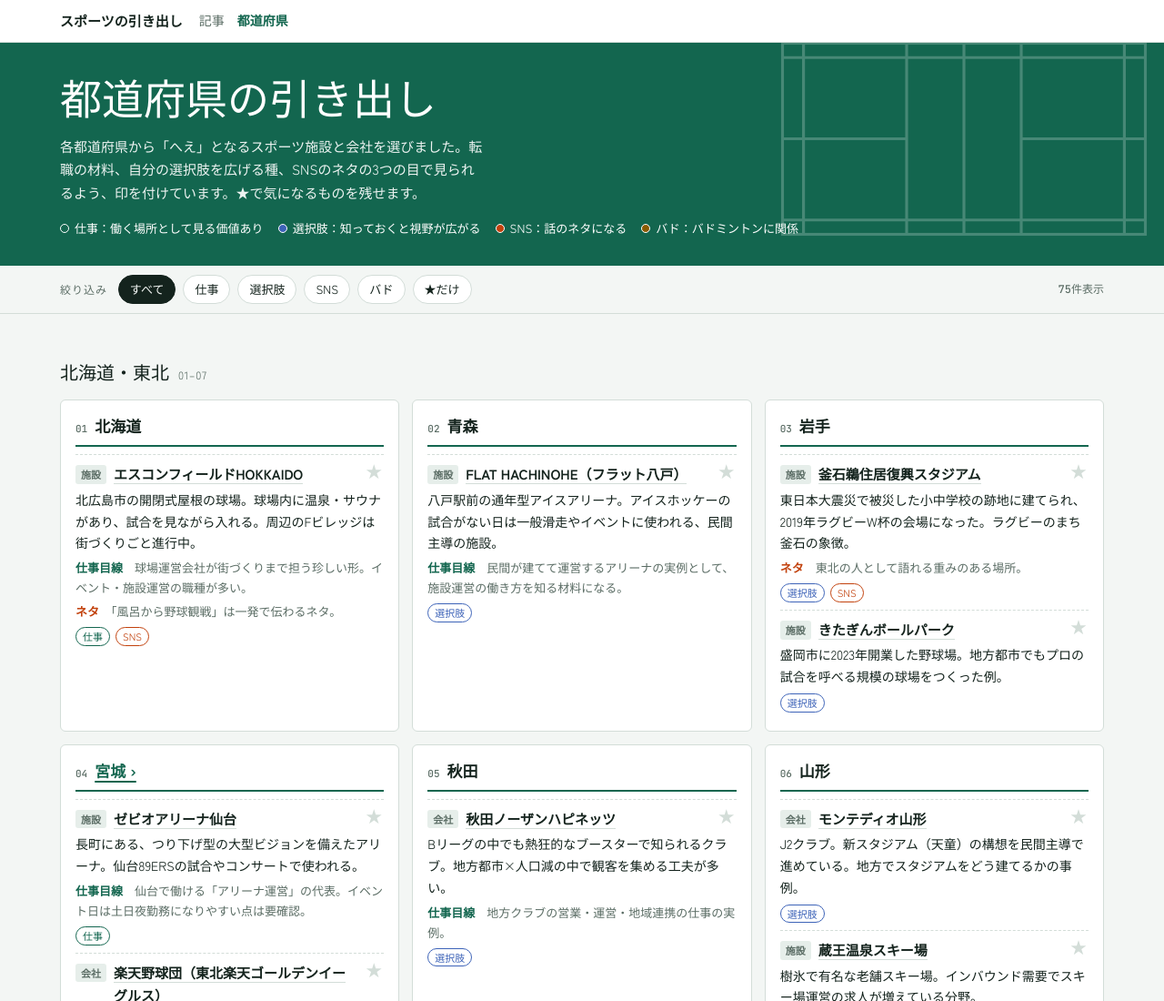
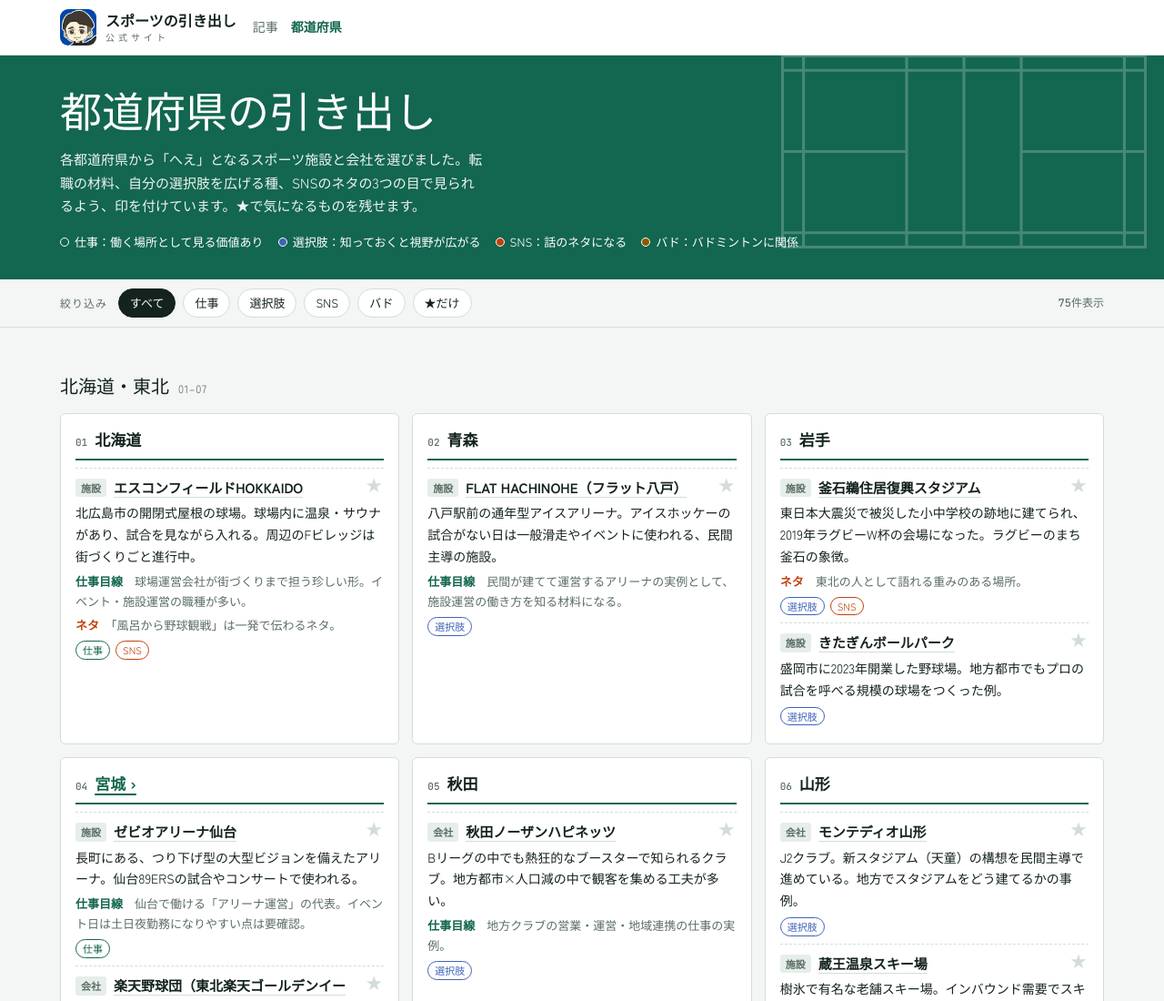
Before and after one commit to zuomuxiongda969-crypto/sports-hikidashi, a plain HTML site: page prefectures.html in a window 1280 px wide. Shown: the top 1100 px of the page at 91% size. Drawn offline with Linux system fonts and the light colour scheme; a web font is replaced by a local one.

Commit message:
ロゴ(キャラクターのアイコン+名前+公式サイト)とファビコンを追加
Co-Authored-By: Claude Opus 5.5 <noreply@anthropic.com>

```diff
--- a/prefectures.html
+++ b/prefectures.html
@@ -3,6 +3,8 @@
 <meta charset="utf-8">
 <meta name="viewport" content="width=device-width, initial-scale=1, viewport-fit=cover">
 <title>都道府県の引き出し</title>
+<link rel="icon" type="image/png" href="img/favicon-64.png">
+<link rel="apple-touch-icon" href="img/apple-touch-icon.png">
 <meta name="claude:viewport-fit-sides" content="cover">
 <link rel="preconnect" href="https://fonts.googleapis.com">
 <link rel="stylesheet" href="https://fonts.googleapis.com/css2?family=Dela+Gothic+One&family=Zen+Kaku+Gothic+New:wght@400;500;700&family=JetBrains+Mono:wght@500&display=swap">
@@ -33,7 +35,9 @@ body{margin:0;background:var(--bg);color:var(--fg);font-family:var(--f-body);fon
 img{max-width:100%} [hidden]{display:none!important}
 .site{background:var(--surface);border-bottom:1px solid var(--line)}
 .site .wrap{display:flex;flex-wrap:wrap;align-items:center;gap:6px 18px;padding-block:10px}
-.site .home{font-weight:700;color:var(--fg);text-decoration:none;font-size:15px}
+.site .home{display:flex;align-items:center;gap:10px;font-weight:700;color:var(--fg);text-decoration:none;font-size:16px;line-height:1.2}
+.site .home img{width:40px;height:40px;border-radius:9px;flex:none}
+.site .home small{display:block;font-size:10px;font-weight:500;letter-spacing:.4em;color:var(--muted);margin-top:2px}
 .site nav{display:flex;gap:14px;font-size:14px}
 .site nav a{color:var(--muted);text-decoration:none}
 .site nav a[aria-current="page"]{color:var(--court);font-weight:700}
@@ -111,7 +115,7 @@ footer .wrap{padding-block:20px 40px}
 </style>
 
 <div class="site"><div class="wrap">
-  <a class="home" href="index.html">スポーツの引き出し</a>
+  <a class="home" href="index.html"><img src="img/icon-512.png" alt=""><span>スポーツの引き出し<small>公式サイト</small></span></a>
   <nav aria-label="サイト"><a href="index.html">記事</a><a href="prefectures.html#list" aria-current="page">都道府県</a></nav>
 </div></div>
 <header class="hero">
```
Also changed, not shown: index.html (+7 -1 lines), img/apple-touch-icon.png (added), img/favicon-64.png (added), img/icon-512.png (added).
